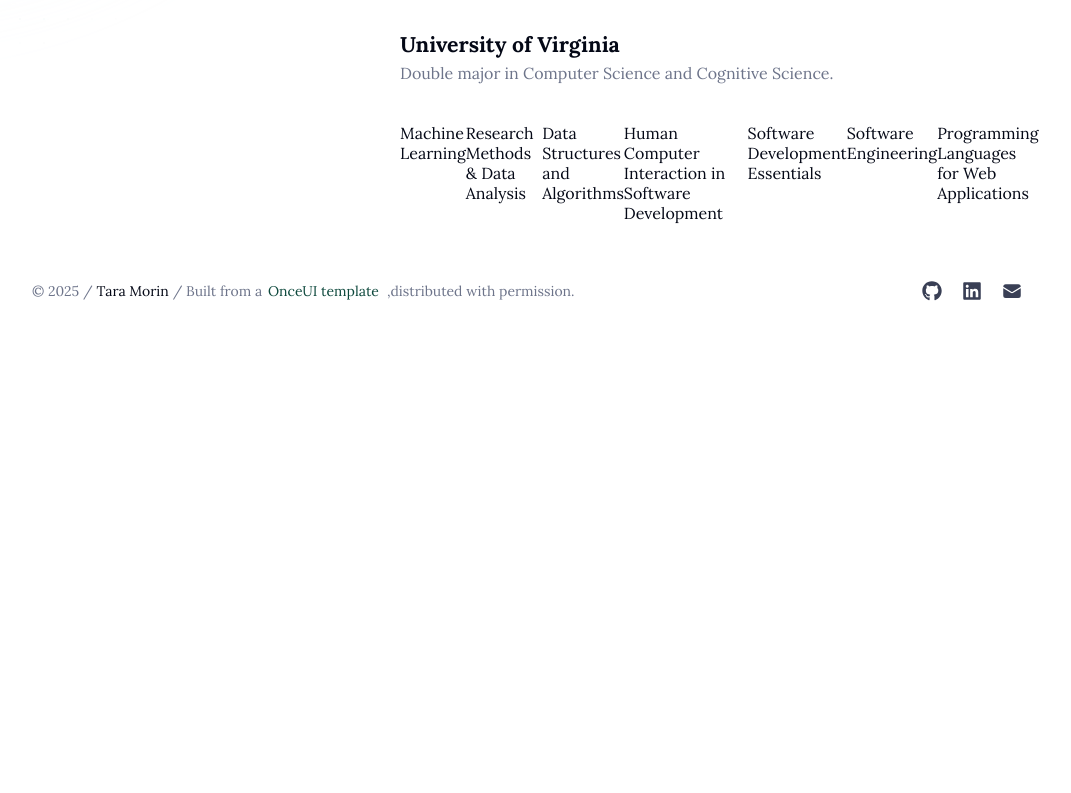
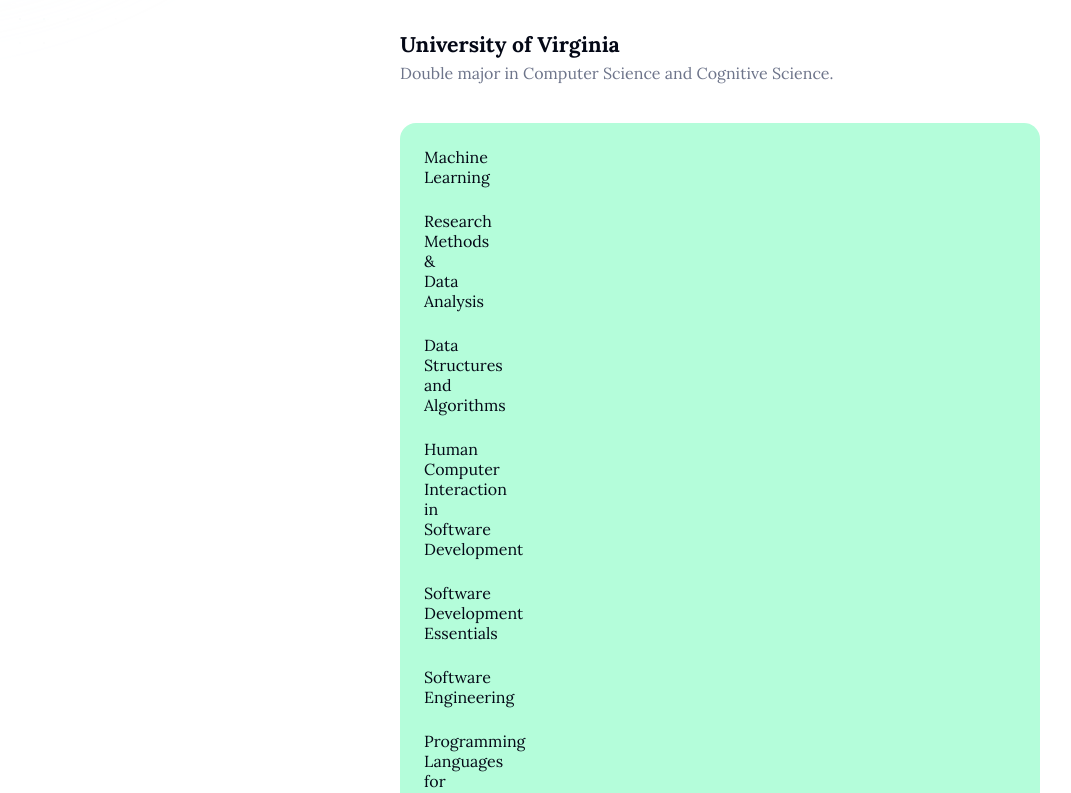
Before and after one commit to tara-morin/website, a Next.js app: page /en/about in a window 1280 px wide. Shown: the part 521-1314 px from the top of the page, without its empty margins (112-1183 px from the left). Before the commit the page ends 840 px from the top, so only its background shows below. Built offline with nearby package versions, Linux system fonts and the light colour scheme.

Commit message:
imported grid

```diff
--- a/src/app/[locale]/about/page.tsx
+++ b/src/app/[locale]/about/page.tsx
@@ -1,4 +1,4 @@
-import { Avatar, Button, Flex, Heading, Icon, IconButton, SmartImage, Tag, Text } from '@/once-ui/components';
+import { Avatar, Button, Flex, Heading, Icon, Grid, SmartImage, Tag, Text } from '@/once-ui/components';
 import { baseURL, renderContent } from '@/app/resources';
 import TableOfContents from '@/components/about/TableOfContents';
 import styles from '@/components/about/about.module.scss'
@@ -200,7 +200,7 @@
                                     </Flex>
                                 ))}
                             </Flex>
-                            <Flex direction="row">
+                            <Grid border="brand-medium" columns={4} gap="24" padding="24" radius="l"  background="brand-medium">
                                 {about.studies.courses.map((course, index)=>(
                                     <Flex key={`${course.name}-${index}`} direction="column">
                                         <Text
@@ -209,7 +209,7 @@
                                         </Text>
                                     </Flex>
                                 ))}
-                            </Flex>
+                            </Grid>
                         </>
                     )}
                 </Flex>
```
